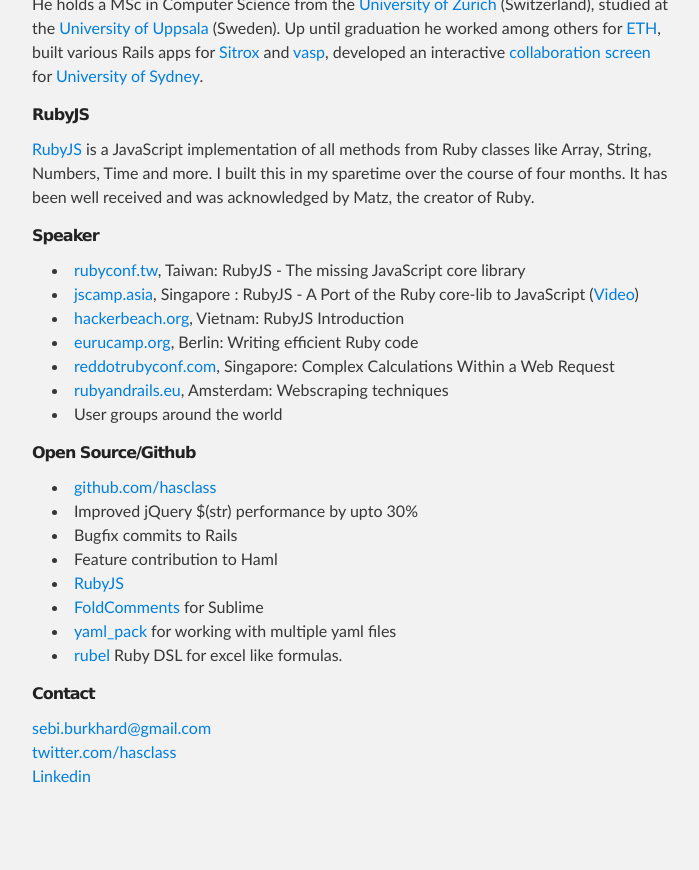
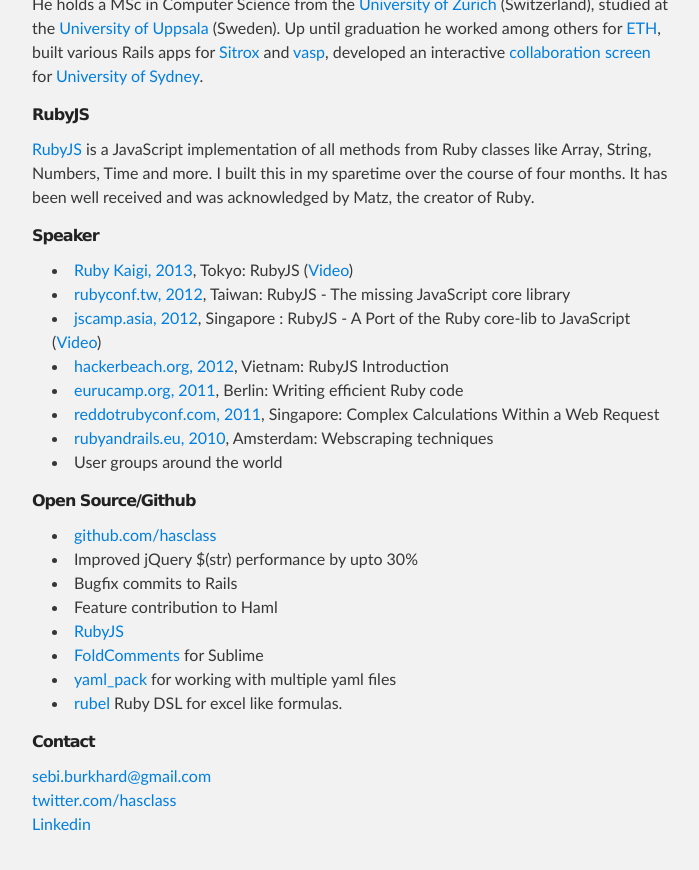
Before and after one commit to hasclass/hasclass.github.com, a Jekyll site: the page built from index.html, in a window 1280 px wide and 900 px high, scrolled down 571 px. Shown: the top 870 px of the window, without its empty margins (288-987 px from the left). Built offline with Jekyll 4.4.1, drawn with Linux system fonts in a browser that asks for light colours; nearby versions of some CDN libraries.

Commit message:
tokyo rubyjs

```diff
--- a/index.html
+++ b/index.html
@@ -39,12 +39,13 @@
     Speaker
 </h6>
 <ul>
-    <li><a href="http://rubyconf.tw/2012/">rubyconf.tw</a>, Taiwan: RubyJS - The missing JavaScript core library</li>
-    <li><a href="http://jscamp.asia">jscamp.asia</a>, Singapore : RubyJS - A Port of the Ruby core-lib to JavaScript (<a href="http://www.youtube.com/watch?v=7T0PJbJaMwA">Video</a>)</li>
-    <li><a href="http://hackerbeach.org/">hackerbeach.org</a>, Vietnam: RubyJS Introduction</li>
-    <li><a href="http://2012.eurucamp.org">eurucamp.org</a>, Berlin: Writing efficient Ruby code</li>
-    <li><a href="http://reddotrubyconf.com">reddotrubyconf.com</a>, Singapore: Complex Calculations Within a Web Request</li>
-    <li><a href="http://http://rubyandrails.eu/">rubyandrails.eu</a>, Amsterdam: Webscraping techniques</li>
+    <li><a href="http://rubykaigi.org/2013">Ruby Kaigi, 2013</a>, Tokyo: RubyJS (<a href="ustream.tv/recorded/33526011">Video</a>)</li>
+    <li><a href="http://rubyconf.tw/2012/">rubyconf.tw, 2012</a>, Taiwan: RubyJS - The missing JavaScript core library</li>
+    <li><a href="http://jscamp.asia">jscamp.asia, 2012</a>, Singapore : RubyJS - A Port of the Ruby core-lib to JavaScript (<a href="http://www.youtube.com/watch?v=7T0PJbJaMwA">Video</a>)</li>
+    <li><a href="http://hackerbeach.org/">hackerbeach.org, 2012</a>, Vietnam: RubyJS Introduction</li>
+    <li><a href="http://2012.eurucamp.org">eurucamp.org, 2011</a>, Berlin: Writing efficient Ruby code</li>
+    <li><a href="http://reddotrubyconf.com">reddotrubyconf.com, 2011</a>, Singapore: Complex Calculations Within a Web Request</li>
+    <li><a href="http://http://rubyandrails.eu/">rubyandrails.eu, 2010</a>, Amsterdam: Webscraping techniques</li>
     <li>User groups around the world</li>
 </ul>
 
```
